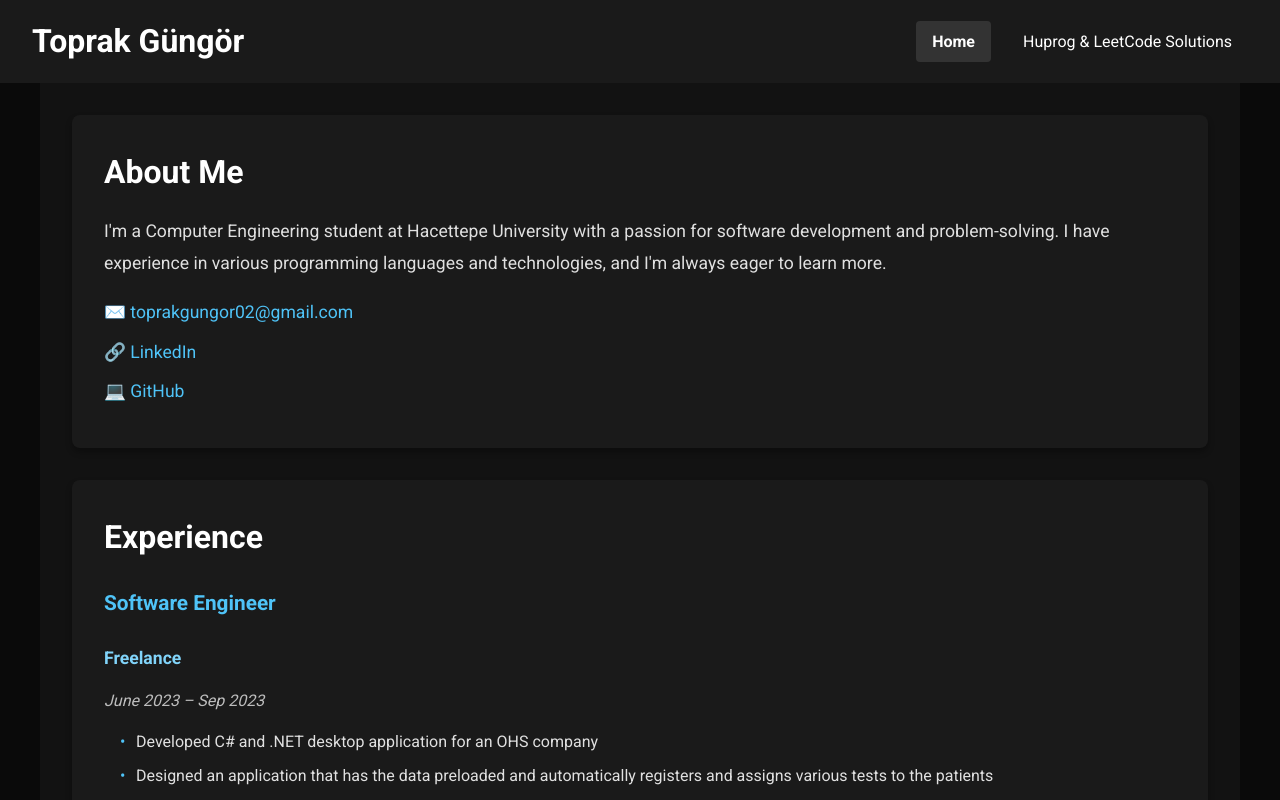
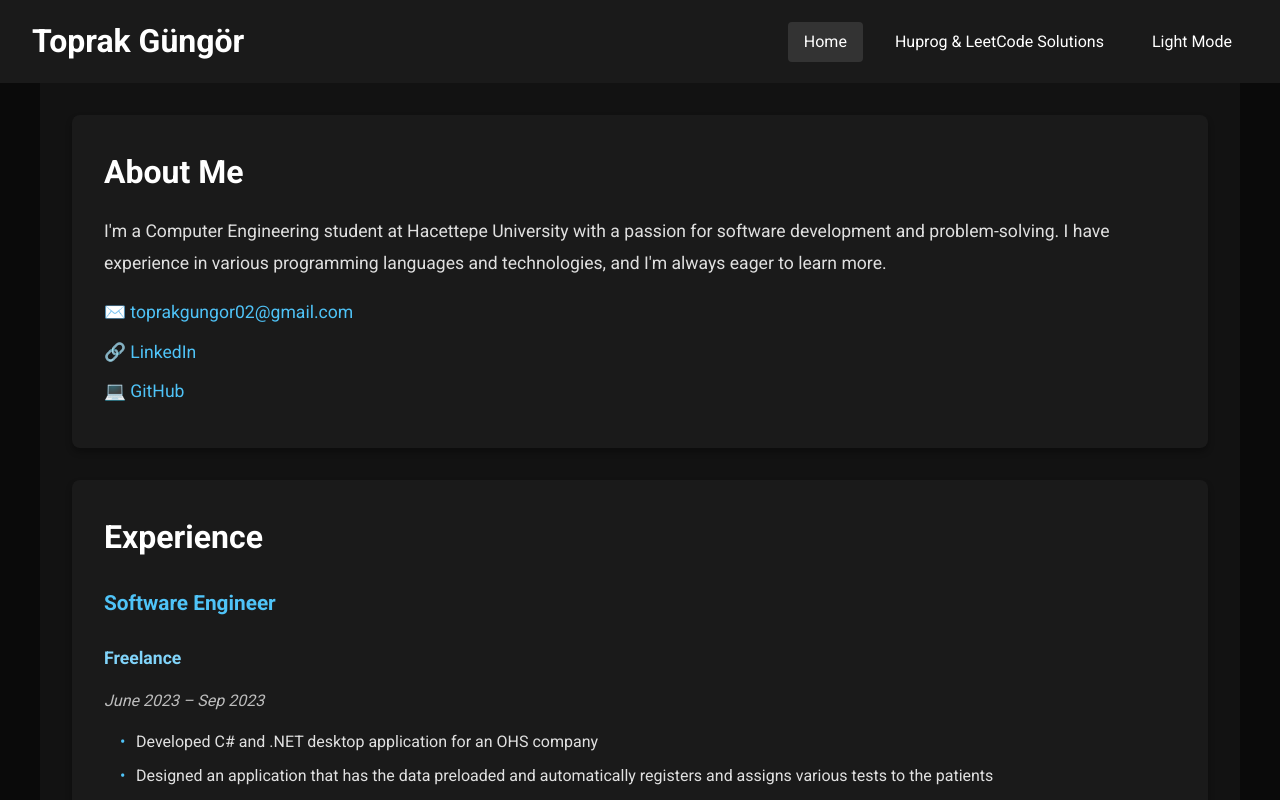
Before and after one commit to b2210356037/my-personal-website, a React (Create React App) app: page / in a window 1280 px wide. Shown: the top 800 px of the page. Built offline with nearby package versions, Linux system fonts and the light colour scheme.

Commit message:
feat: add theme toggle button and update styles for dark/light mode

```diff
--- a/src/components/Header.js
+++ b/src/components/Header.js
@@ -2,13 +2,16 @@ import React from 'react';
 import { NavLink } from 'react-router-dom';
 import styles from './Header.module.css';
 
-function Header() {
+function Header({toggleTheme, theme}) {
   return (
     <header className={styles.header}>
       <h1>Toprak Güngör</h1>
       <nav>
         <NavLink to="/" end className={({ isActive }) => isActive ? styles.activeLink : ''}>Home</NavLink>
         <NavLink to="/leetcode" className={({ isActive }) => isActive ? styles.activeLink : ''}>Huprog & LeetCode Solutions</NavLink>
+        <button onClick={toggleTheme} className={styles.themeToggle}>
+          {theme === 'light' ? 'Dark Mode' : 'Light Mode'}
+        </button>
       </nav>
     </header>
   );
--- a/src/components/Header.module.css
+++ b/src/components/Header.module.css
@@ -1,34 +1,53 @@
 .header {
-  background-color: #1a1a1a;
+  background-color: var(--header-background);
   padding: 1rem 2rem;
   display: flex;
   justify-content: space-between;
   align-items: center;
+  transition: background-color 0.3s ease;
 }
 
 .header h1 {
-  color: #ffffff;
+  color: var(--header-text);
   margin: 0;
 }
 
 .header nav {
   display: flex;
   gap: 1rem;
+  align-items: center;
 }
 
-.header nav a {
-  color: #ffffff;
+.header nav a,
+.themeToggle {
+  color: var(--header-text);
   text-decoration: none;
   padding: 0.5rem 1rem;
   border-radius: 4px;
-  transition: background-color 0.3s ease;
+  transition: background-color 0.3s ease, color 0.3s ease;
+  font-family: inherit;
+  font-size: 1rem;
+  font-weight: normal;
+  line-height: 1.5;
+  display: inline-block;
+  border: none;
+  cursor: pointer;
 }
 
-.header nav a:hover {
-  background-color: #333333;
+.header nav a:hover,
+.themeToggle:hover {
+  background-color: var(--header-link-hover-bg);
 }
 
 .activeLink {
   font-weight: bold;
-  background-color: #333333;
+  background-color: var(--header-active-link-bg);
 }
+
+.themeToggle {
+  background-color: transparent;
+  margin: 0;
+  appearance: none;
+  -webkit-appearance: none;
+  -moz-appearance: none;
+}
```
